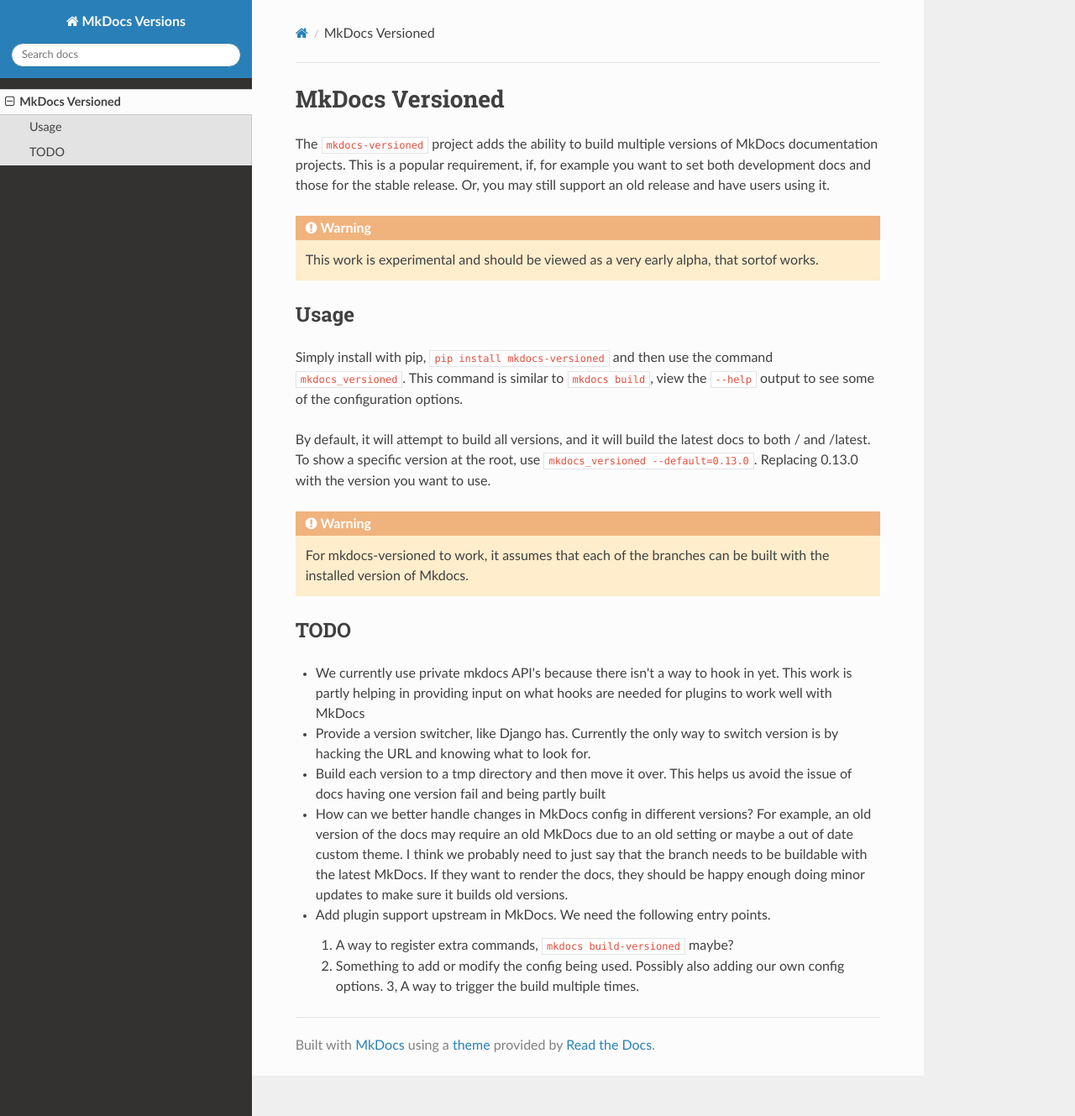
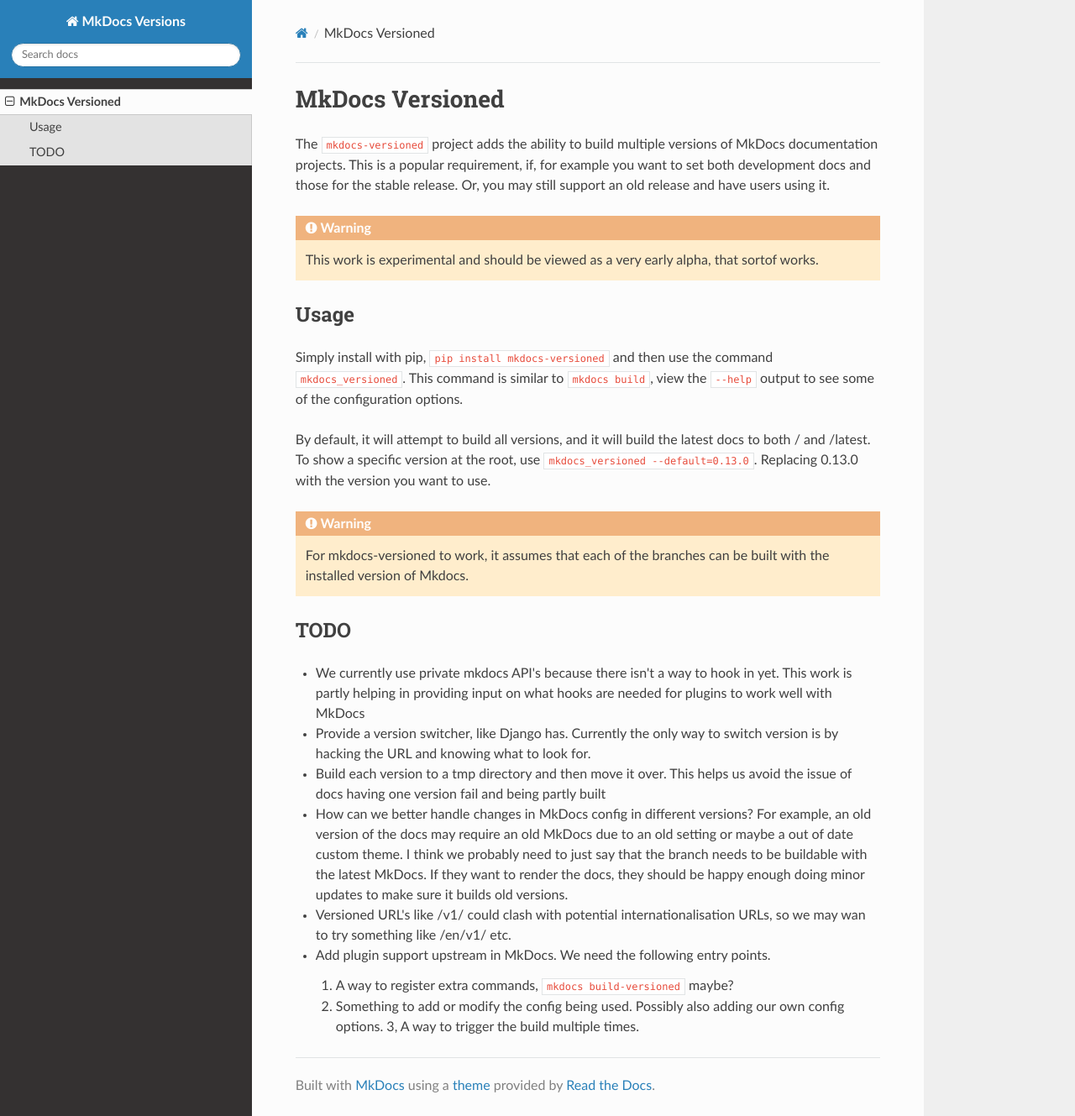
Before and after one commit to d0ugal/mkdocs-versioned, an MkDocs documentation site: the page built from docs/index.md, in a window 1280 px wide and 1329 px high. Shown: the whole window at 84% size. Built offline with MkDocs 1.6.1, drawn with Linux system fonts in a browser that asks for light colours; nearby versions of some CDN libraries.

Commit message:
Add a concern about versioned URLs and i18n

```diff
--- a/docs/index.md
+++ b/docs/index.md
@@ -49,6 +49,9 @@ just say that the branch needs to be buildable with the latest MkDocs. If they
 want to render the docs, they should be happy enough doing minor updates to
 make sure it builds old versions.
 
+- Versioned URL's like /v1/ could clash with potential internationalisation
+URLs, so we may wan to try something like /en/v1/ etc.
+
 - Add plugin support upstream in MkDocs. We need the following entry points.
 
     1. A way to register extra commands, `mkdocs build-versioned` maybe?
```
